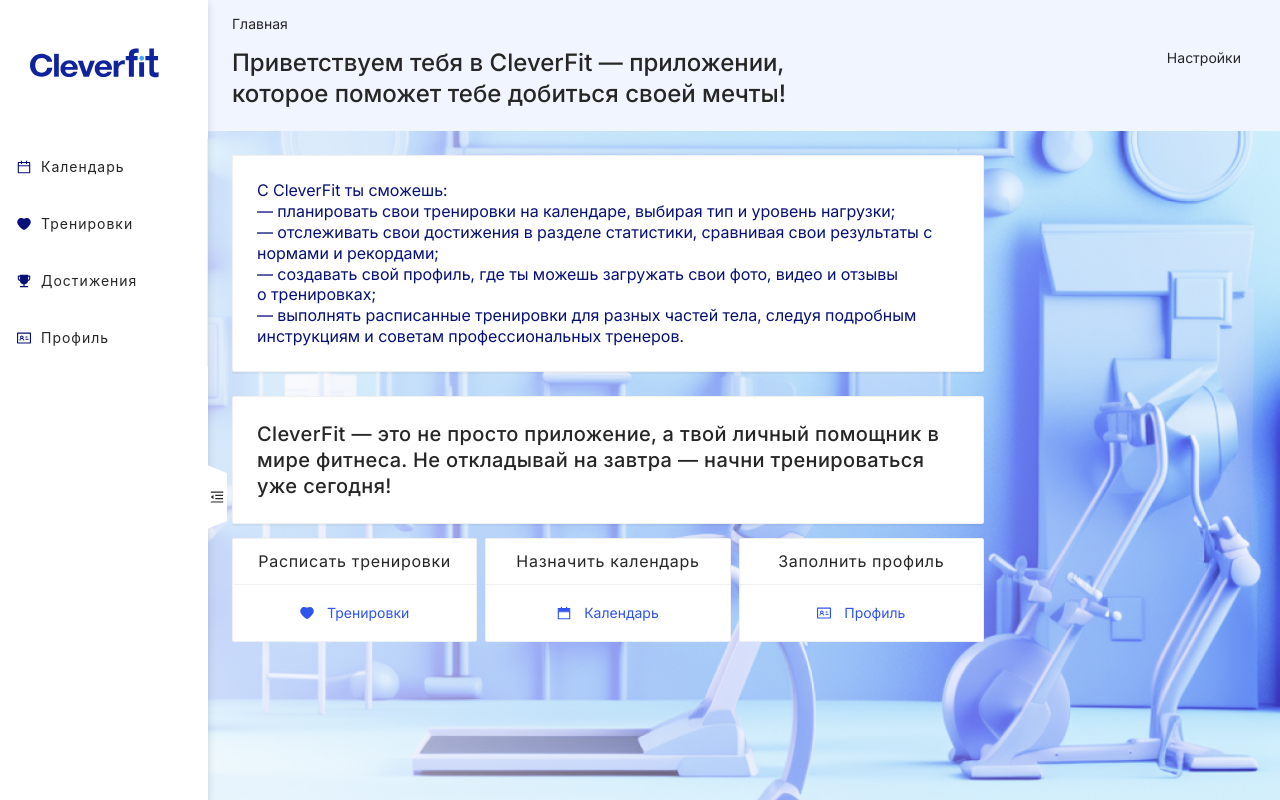
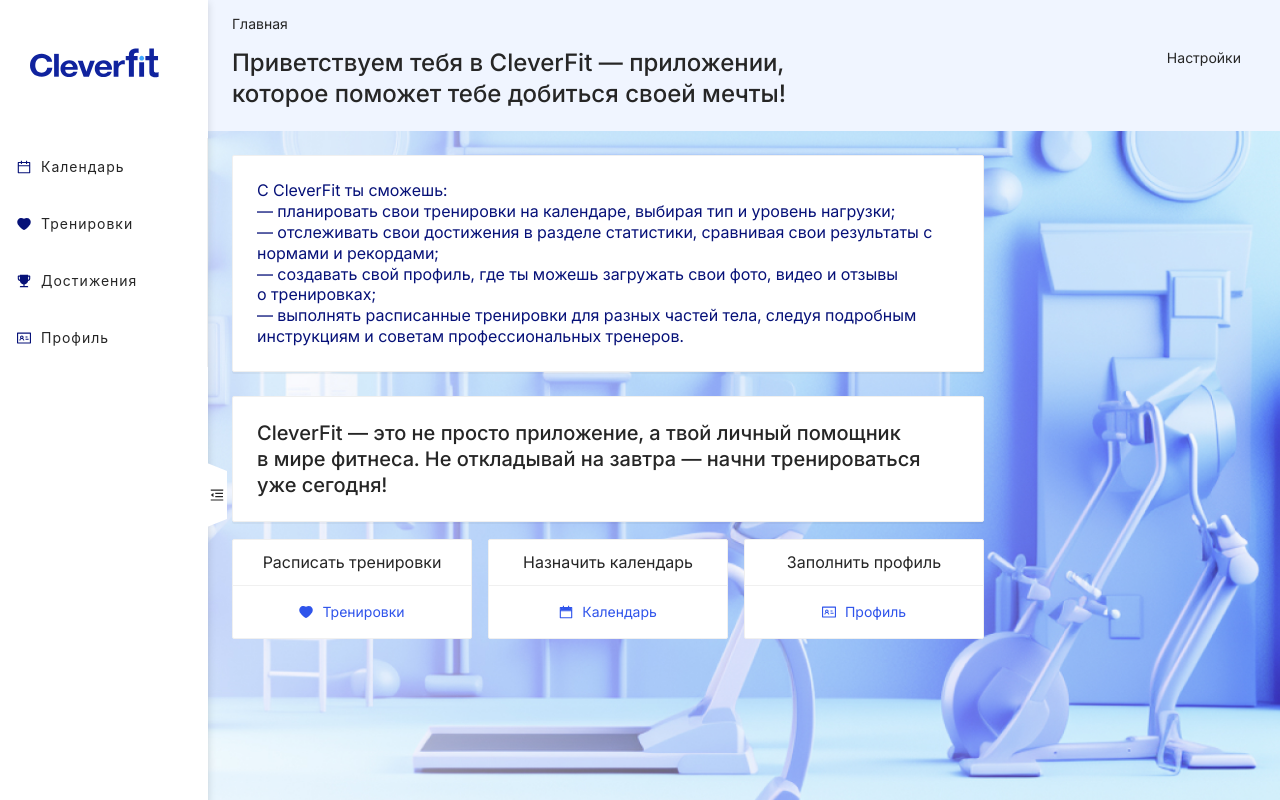
Before and after one commit to ClevertecFrontendLab/Anton-Osip, a React (Vite) app: page /#/ in a window 1280 px wide. Shown: the top 800 px of the page. Built offline with nearby package versions, Linux system fonts and the light colour scheme.

Commit message:
fix: cards styles for main-page

```diff
--- a/src/pages/main-page/main-page-content/cards/cards.module.css
+++ b/src/pages/main-page/main-page-content/cards/cards.module.css
@@ -4,7 +4,7 @@
 
 #cards .contentCard {
     max-width: 752px;
-    margin-bottom: 14px;
+    margin-bottom: 17px;
 
     font-family: var(--font-family);
     font-weight: 400;
@@ -16,23 +16,23 @@
     border-radius: 2px;
     box-shadow: 0 2px 0 0 rgba(0, 0, 0, 0.04);
 }
+#cards .contentCard > div {
+    padding-top: 23px;
+    padding-bottom: 23px;
+}
 
 #cards .contentCard__title {
+    max-width: 665px;
     margin-bottom: 0;
 
     font-weight: 500;
     font-size: 20px;
     line-height: 130%;
     color: var(--character-light-title-85);
-    letter-spacing: 0.35px;
 }
 
 .contentCards__wrapper {
     max-width: 752px;
-}
-
-#cards .contentCards__wrapper > div {
-    gap: 16px;
 }
 
 #cards .contentCards__wrapper > div > div {
@@ -52,7 +52,6 @@
     font-weight: 400;
     font-size: 16px;
     line-height: 130%;
-    letter-spacing: 0.7px;
     color: var(--character-light-title-85);
 }
 
@@ -60,7 +59,7 @@
     display: flex;
     align-items: center;
     justify-content: center;
-    padding: 19px 0;
+    padding: 17px 0;
 
     font-family: var(--font-family);
     font-weight: 400;
@@ -78,7 +77,7 @@
 }
 
 #cards .contentCardAction__icon {
-    margin-right: 13px;
+    margin-right: 9px;
 }
 
 #cards .contentCardAction__icon.contentCardAction__icon_Idcard path,
@@ -86,7 +85,7 @@
     fill: var(--primary-light-6);
 }
 
-@media (max-width: 1012px) {
+@media (max-width: 868px) {
     #cards {
         margin-bottom: 261px;
     }
@@ -97,7 +96,7 @@
     }
 }
 
-@media (max-width: 575px) {
+@media (max-width: 720px) {
     #cards {
         margin-bottom: 22px;
     }
@@ -107,7 +106,7 @@
 
     #cards .contentCards__wrapper > div {
         flex-direction: column;
-        gap: 8px;
+        gap: 8px !important;
     }
 
     #cards .contentCardAction__title {
@@ -115,6 +114,6 @@
     }
 
     #cards .contentCardAction__link {
-        padding: 19px 0 17px;
+        padding: 17px 0;
     }
 }
--- a/src/pages/main-page/main-page-content/cards/cards.tsx
+++ b/src/pages/main-page/main-page-content/cards/cards.tsx
@@ -57,12 +57,12 @@ export const Cards: React.FC = () => {
         <div id={styles.cards}>
             <Card className={styles.contentCard}>
                 <Title level={2} className={styles.contentCard__title}>
-                    CleverFit — это не просто приложение, а твой личный помощник в мире фитнеса. Не
-                    откладывай на завтра — начни тренироваться уже сегодня!
+                    CleverFit — это не просто приложение, а твой личный помощник в&nbsp;мире
+                    фитнеса. Не откладывай на завтра — начни&nbsp;тренироваться уже сегодня!
                 </Title>
             </Card>
             <Row className={styles.contentCards__wrapper}>
-                <Space style={{ justifyContent: 'space-between', width: '100%' }}>
+                <Space size={16} style={{ justifyContent: 'space-between', width: '100%' }}>
                     {contentCards.map((card: IContentCard) => (
                         <Card className={styles.card}>
                             <Title level={4} className={styles.contentCardAction__title}>
```
